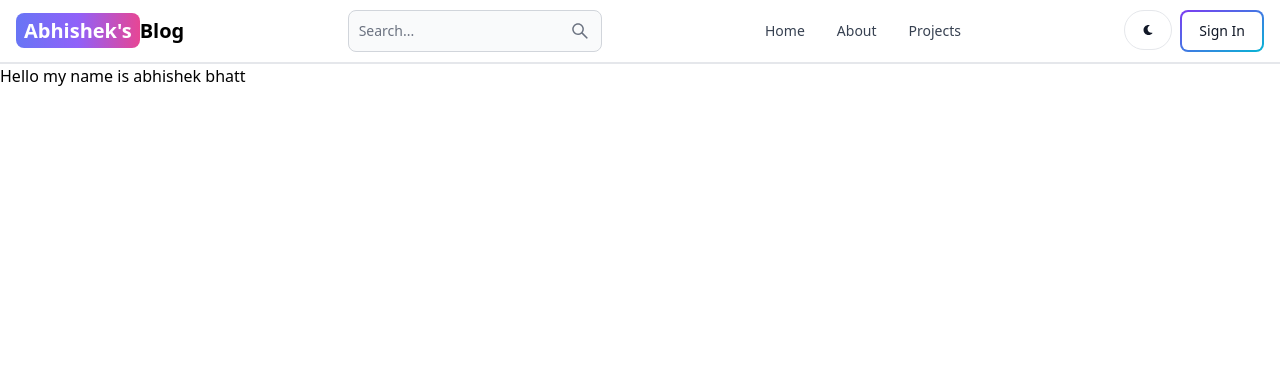
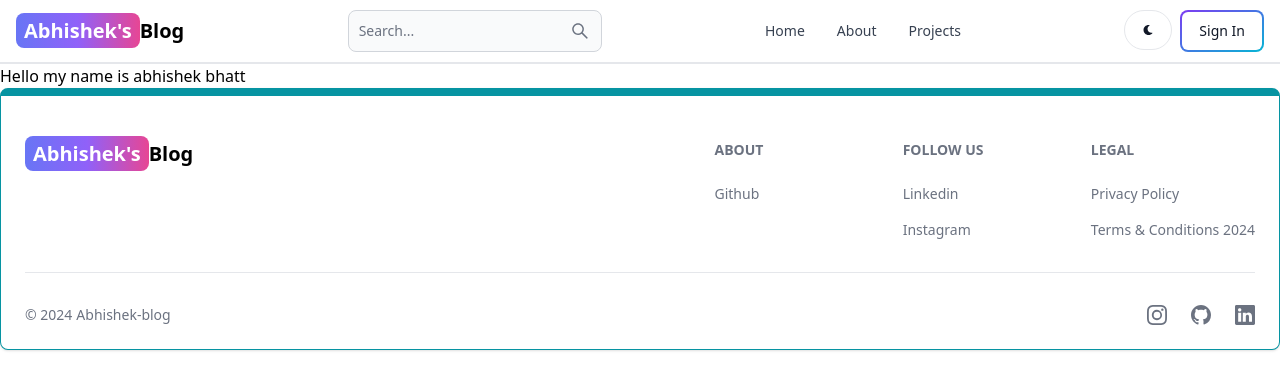
Before and after one commit to abhishekbhattt/Blog-Website, a React (Vite) app in the folder client/: page /project in a window 1280 px wide. Shown: the top 390 px of the page. Built offline with nearby package versions, Linux system fonts and the light colour scheme.

Commit message:
Create the footer component including logos

```diff
--- a/client/src/App.jsx
+++ b/client/src/App.jsx
@@ -7,6 +7,7 @@
 import Dashboard from "./pages/Dashboard";
 import Project from "./pages/Project";
 import Header from "./components/Header";
+import Footer from "./components/Footer";
 
 export default function App() {
   return (
@@ -20,6 +21,7 @@
         <Route path="/dashboard" element={<Dashboard />} />
         <Route path="/project" element={<Project />} />
       </Routes>
+      <Footer />
     </BrowserRouter>
   );
 }
--- /dev/null
+++ b/client/src/components/Footer.jsx
@@ -0,0 +1,84 @@
+import React from "react";
+import { Footer, FooterLink } from "flowbite-react";
+import { Link } from "react-router-dom";
+import { BsInstagram, BsTwitter, BsGithub, BsLinkedin } from "react-icons/bs";
+export default function FooterCom() {
+  return (
+    <Footer container className="border border-t-8 border-teal-500">
+      <div className="w-full max-w-7xl mx-auto">
+        <div className="grid w-full justify-between sm:flex md:grid-cols-1">
+          <div className="mt-5">
+            <Link
+              to="/"
+              className="self-center whitespace-nowrap  text-lg sm:text-xl font-semibold dark:text-white"
+            >
+              <span className="px-2 py-1 bg-gradient-to-r from-indigo-500 via-purple-500 to-pink-500 rounded-lg text-white">
+                Abhishek's
+              </span>
+              Blog
+            </Link>
+          </div>
+          <div className="grid grid-cols-2 gap-8  mt-5 sm:grid-cols-3 sm:gap-6">
+            <div>
+              <Footer.Title title="About" />
+              <Footer.LinkGroup col>
+                <FooterLink
+                  href="https://github.com/abhishekbhattt"
+                  target="_blank"
+                  rel="noopener noreferrer"
+                >
+                  Github
+                </FooterLink>
+              </Footer.LinkGroup>
+            </div>
+            <div>
+              <Footer.Title title="Follow us" />
+              <Footer.LinkGroup col>
+                <FooterLink
+                  href="https://www.linkedin.com/in/abhishek-bhatt-537781232/"
+                  target="_blank"
+                  rel="noopener noreferrer"
+                >
+                  Linkedin
+                </FooterLink>
+                <FooterLink href="#" target="_blank" rel="noopener noreferrer">
+                  Instagram
+                </FooterLink>
+              </Footer.LinkGroup>
+            </div>
+            <div>
+              <Footer.Title title="Legal" />
+              <Footer.LinkGroup col>
+                <FooterLink href="#" target="_blank" rel="noopener noreferrer">
+                  Privacy Policy
+                </FooterLink>
+                <FooterLink href="#" target="_blank" rel="noopener noreferrer">
+                  Terms &amp; Conditions 2024
+                </FooterLink>
+              </Footer.LinkGroup>
+            </div>
+          </div>
+        </div>
+        <Footer.Divider />
+        <div className="w-full sm:flex sm:item-center sm:justify-between">
+          <Footer.Copyright
+            href="#"
+            by="Abhishek-blog"
+            year={new Date().getFullYear()}
+          />
+          <div className="flex gap-6 sm:mt-0 mt-4 sm:justify-center">
+            <Footer.Icon href="#" icon={BsInstagram} />
+            <Footer.Icon
+              href="https://github.com/abhishekbhattt"
+              icon={BsGithub}
+            />
+            <Footer.Icon
+              href="https://www.linkedin.com/in/abhishek-bhatt-537781232/"
+              icon={BsLinkedin}
+            />
+          </div>
+        </div>
+      </div>
+    </Footer>
+  );
+}
```
